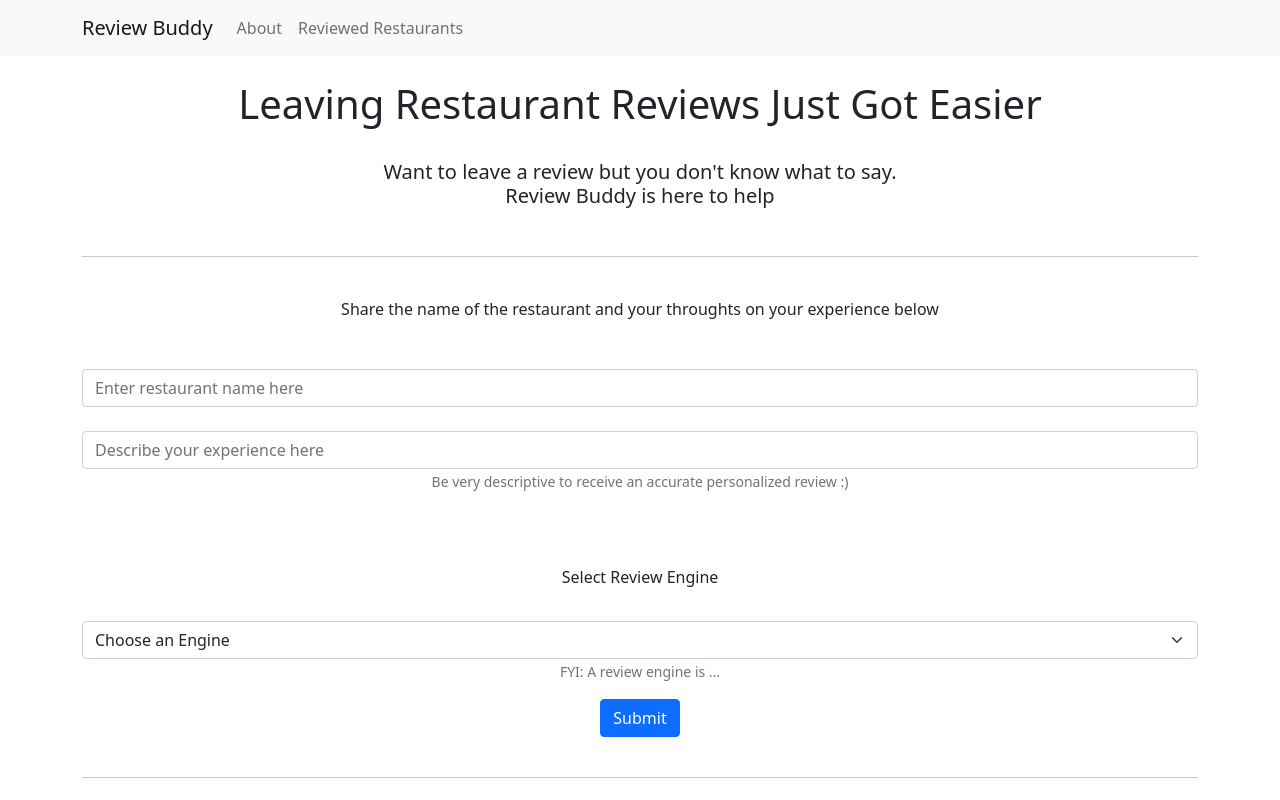
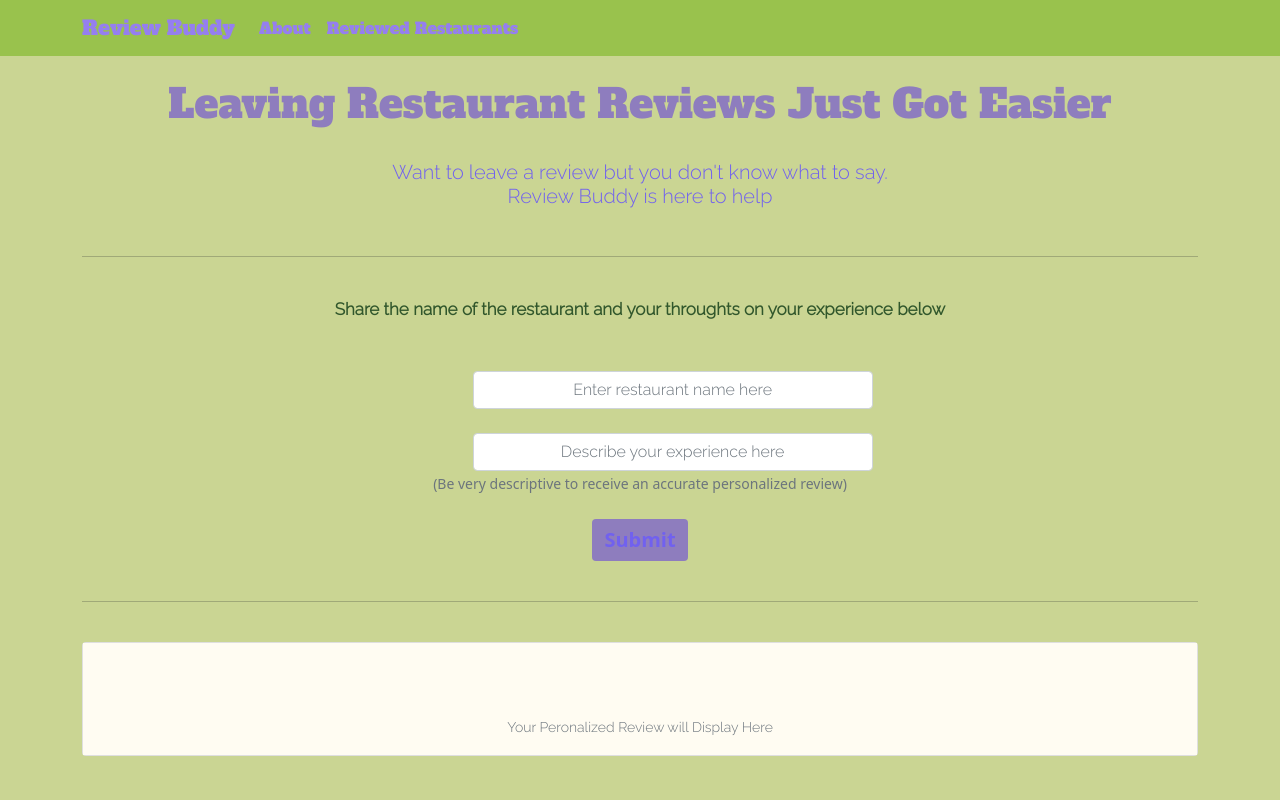
Before and after one commit to mekeltensley/gpt3-AI, a React (Create React App) app: page / in a window 1280 px wide. Shown: the top 800 px of the page. Built offline with nearby package versions, Linux system fonts and the light colour scheme.

Commit message:
Fix error with api

```diff
--- a/package.json
+++ b/package.json
@@ -6,6 +6,8 @@
     "@testing-library/jest-dom": "^5.16.4",
     "@testing-library/react": "^13.2.0",
     "@testing-library/user-event": "^13.5.0",
+    "autoprefixer": "10.4.5",
+    "axios": "^0.27.2",
     "bootstrap": "^5.1.3",
     "dotenv": "^16.0.1",
     "openai": "^2.0.5",
--- a/public/index.html
+++ b/public/index.html
@@ -24,7 +24,8 @@
       work correctly both with client-side routing and a non-root public URL.
       Learn how to configure a non-root public URL by running `npm run build`.
     -->
-    <title>React App</title>
+    <link href="https://fonts.googleapis.com/css2?family=Alfa+Slab+One&family=Raleway:wght@300&display=swap" rel="stylesheet">
+    <title>Review Buddy</title>
   </head>
   <body>
     <noscript>You need to enable JavaScript to run this app.</noscript>
--- a/src/components/Home.css
+++ b/src/components/Home.css
@@ -0,0 +1,43 @@
+body {
+    background-color: #CAD593;
+}
+
+h1 {
+    color: #8e7dbe;
+    font-family: 'Alfa Slab One', cursive;
+}
+
+h5 {
+    color: #7161ef;
+    font-weight: 300;
+    font-family: 'Raleway', sans-serif;
+}
+
+.form-label {
+    color: #31572c;
+    font-size: 17px;
+    font-weight: 700;
+    font-family: 'Raleway', sans-serif;
+}
+
+.form-select {
+    color: #31572c;
+    text-align: center;
+    width: 200px;
+    margin-left: 42%;
+    margin-bottom: 55px;
+    font-family: 'Raleway', sans-serif;
+}
+
+.form-control {
+    color: #7161ef;
+    font-family: 'Raleway', sans-serif;
+    width: 400px;
+    margin-left: 35%;
+    overflow-wrap: break-word;
+}
+
+.card-body {
+    background-color: #fffcf2;
+    font-family: 'Raleway', sans-serif;
+}
--- a/src/components/Home.jsx
+++ b/src/components/Home.jsx
@@ -1,14 +1,14 @@
 import React, { Component } from "react";
 import { Form, Container, Button, Card } from "react-bootstrap";
 import Navbar from "./Navbar";
-
+import "./Home.css";
 
 class Home extends Component {
   constructor() {
     super();
     this.state = {
-      heading: "Response",
-      response: "Responding",
+      heading: "",
+      response: "Your Peronalized Review will Display Here",
     };
   }
 
@@ -17,36 +17,35 @@ class Home extends Component {
 
     const formData = new FormData(e.target),
       formDataObj = Object.fromEntries(formData.entries());
-    console.log(formDataObj.restaurantName);
-    console.log(formDataObj.restaurantDescription);
 
-    const { Configuration, OpenAIApi } = require("openapi");
 
-    const configuration = new Configuration({
-      apiKey: process.env.OPENAI_API_KEY,
+    // const { Configuration, OpenAIApi } = require("openai");
+
+    // const configuration = new Configuration({
+    //   apiKey: process.env.OPENAI_API_KEY,
+    // });
+
+    // const openai = new OpenAIApi(configuration);
+
+    // openai.createCompletion("text-davinci-002", {
+    //   prompt: "Write a restaurant review based on these notes:\n\nName: The Blue Wharf\nLobster great, noisy, service polite, prices good.\n\nReview:",
+    //   temperature: 0.5,
+    //   max_tokens: 64,
+    //   top_p: 1,
+    //   frequency_penalty: 0,
+    //   presence_penalty: 0,
+    // })
+    // .then((response) => {
+    //       this.setState({
+    //         heading: `Your Personalized Review for: ${formDataObj.restaurantName}`,
+    //         response: `${response.data.choices[0].text}`,
+    //       })
+    //   });
+
+    this.setState({
+      heading: `Your Personalized Review for: ${formDataObj.restaurantName}`,
+      response: `${formDataObj.restaurantDescription}`,
     });
-
-    const openai = new OpenAIApi(configuration);
-
-    openai.createCompletion("text-curie-001", {
-        prompt: `Write a restaurant review based on these notes:\n\nName: ${formDataObj.restaurantName} Description: ${formDataObj.restaurantDescription}\n\nReview: The Blue Wharf is a great place to go for a lobster dinner. The service is polite and the prices are good. The only downside is that it is a bit noisy.`,
-        temperature: 0.5,
-        max_tokens: 75,
-        top_p: 1,
-        frequency_penalty: 0,
-        presence_penalty: 0,
-      })
-      .then((response) => {
-        this.setState({
-          heading: `Your Personalized Review for: ${formDataObj.restaurantName}`,
-          response: `${response.data.choices[0].text}`,
-        })
-      });
-
-    // this.setState({
-    //   heading: `Your Personalized Review for: ${formDataObj.restaurantReview}`,
-    //   response: `Awaiting Response from engine`,
-    // });
   };
 
   render() {
@@ -72,35 +71,23 @@ class Home extends Component {
               </Form.Label>
             </Form.Group>
             <br />
-            <Form.Control
+            <Form.Control style={{ textAlign: "center" }}
               type="text"
               name="restaurantName"
               placeholder="Enter restaurant name here"
             />
             <br/>
-            <Form.Control
+            <Form.Control style={{ textAlign: "center" }}
               type="text"
               name="restaurantDescription"
               placeholder="Describe your experience here"
             />
             <Form.Text>
-              Be very descriptive to receive an accurate personalized review :)
+              (Be very descriptive to receive an accurate personalized review)
             </Form.Text>
-            <Form.Group className="mb-3">
-              <br />
-              <br />
-              <br />
-              <Form.Label>Select Review Engine</Form.Label> <br />
-              <br />
-              <Form.Select>
-                <option>Choose an Engine</option>
-                <option>Engine #1</option>
-                <option>Engine #2</option>
-                <option>Engine #3</option>
-              </Form.Select>
-              <Form.Text muted>FYI: A review engine is ...</Form.Text>
-            </Form.Group>
-            <Button variant="primary" type="submit">
+            <br/>
+            <br/>
+            <Button variant="primary" type="submit" style={{ background: "#8e7dbe", color: "#7161ef", fontWeight: "600", border: "none", fontSize: "20px" }}>
               Submit
             </Button>
           </Form>
--- a/src/components/Navbar.jsx
+++ b/src/components/Navbar.jsx
@@ -1,20 +1,20 @@
 import React, { Component } from "react";
 import "bootstrap/dist/css/bootstrap.css";
 import { Navbar, Nav, Container } from 'react-bootstrap';
-
+import "./Navbar.css";
 
 class Navigation extends Component {
   render() {
     return (
       <div>
-        <Navbar bg="light" expand="lg">
+        <Navbar expand="lg" className="navigation">
           <Container>
-            <Navbar.Brand href="/">Review Buddy</Navbar.Brand>
+            <Navbar.Brand href="/" style={{ fontFamily: "Alfa Slab One, cursive", color: "#957fef" }}>Review Buddy</Navbar.Brand>
             <Navbar.Toggle aria-controls="basic-navbar-nav" />
             <Navbar.Collapse id="basic-navbar-nav">
               <Nav className="me-auto">
-                <Nav.Link href="#about">About</Nav.Link>
-                <Nav.Link href="reviewed-restaurants">Reviewed Restaurants</Nav.Link>
+                <Nav.Link href="#about" style={{ color: "#957fef", fontFamily: "Alfa Slab One, cursive" }}>About</Nav.Link>
+                <Nav.Link href="reviewed-restaurants" style={{ color: "#957fef", fontFamily: "Alfa Slab One, cursive" }}>Reviewed Restaurants</Nav.Link>
               </Nav>
             </Navbar.Collapse>
           </Container>
```
Also changed, not shown: 2 other files (tests, documents, lock files or other folders).
